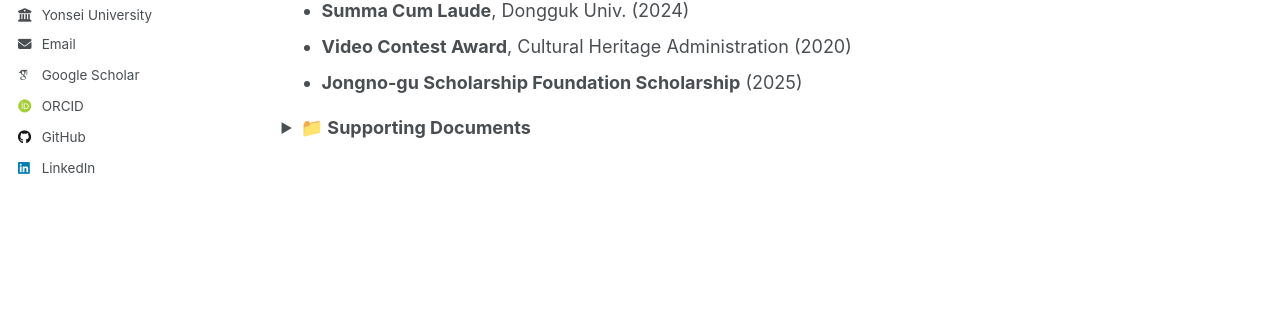
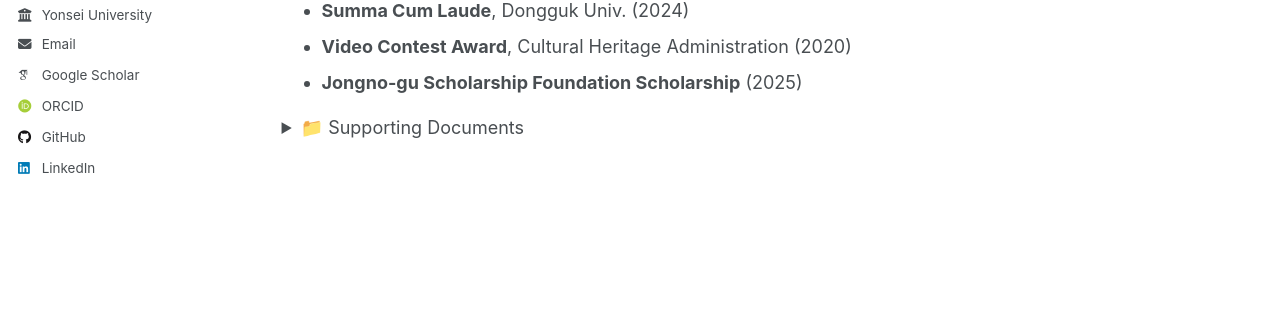
Before and after one commit to shinyounga/shinyounga.github.io, a Jekyll site: the page built from _pages/about.md, in a window 1280 px wide and 900 px high, scrolled down 2710 px. Shown: the part 378-688 px from the top of the window. Built offline with Jekyll 4.4.1, drawn with Linux system fonts in a browser that asks for light colours; some web fonts are replaced; some of the changed text lies outside the part shown.

Commit message:
Update about.md

```diff
--- a/_pages/about.md
+++ b/_pages/about.md
@@ -100,10 +100,8 @@
 - **Jongno-gu Scholarship Foundation Scholarship** (2025)
 
 
-<details>
-<summary><strong>📁 Supporting Documents</strong></summary>
-
-<br>
+<details markdown="1">
+<summary>📁 Supporting Documents</summary>
 
 ### Academic Records
 
@@ -124,5 +122,4 @@
 
 - [TOEIC Official Score Certificate](/files/toeic_score_certificate.pdf)
 - [TOEIC Speaking Official Score Certificate](/files/toeic_speaking_score_certificate.pdf)
-
 </details>
```
